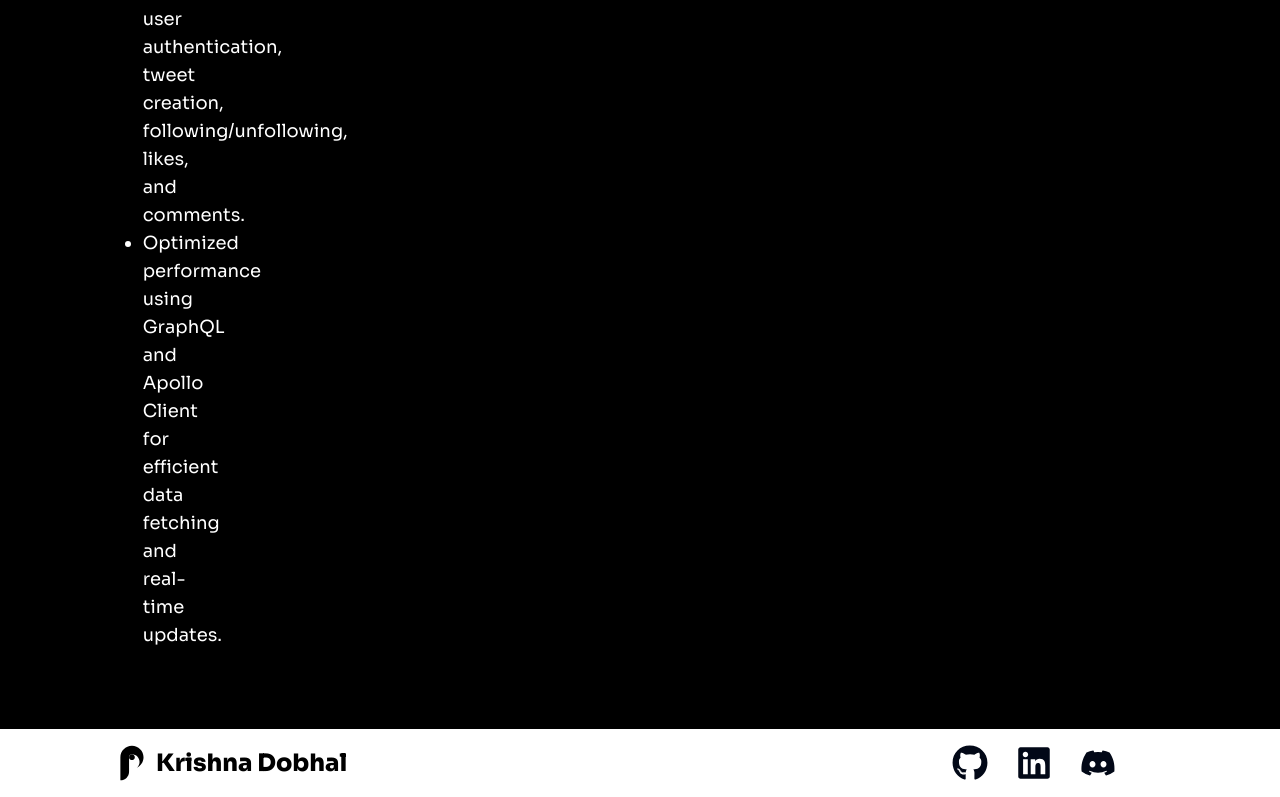
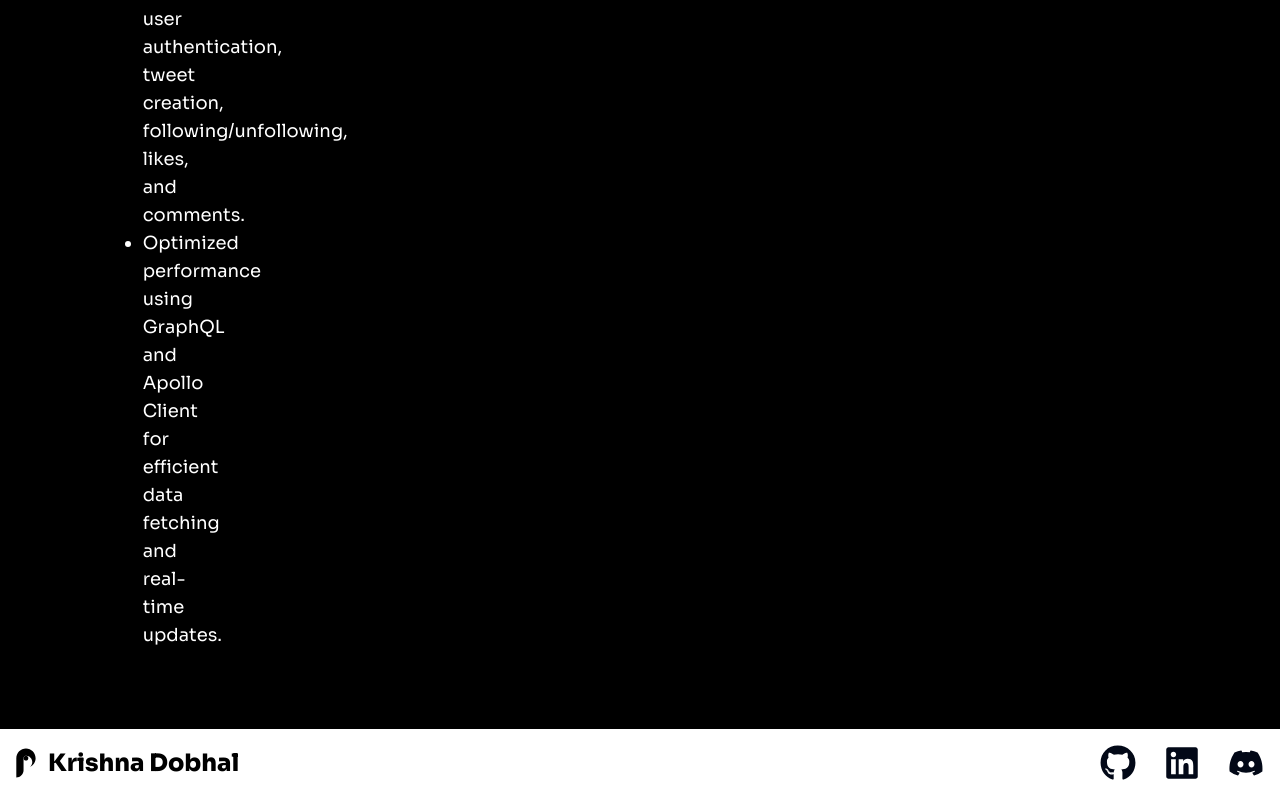
Before and after one commit to krishnadobhal/My-portfolio, a Next.js app: page / in a window 1280 px wide. Shown: the part 8356-9153 px from the top of the page. Built offline with nearby package versions, Linux system fonts and the light colour scheme.

Commit message:
Refactor Experience and Footer components for improved layout and responsiveness; adjust SVG dimensions for better visual consistency.

```diff
--- a/src/Component/Experience/page.tsx
+++ b/src/Component/Experience/page.tsx
@@ -45,7 +45,7 @@ export default function Experience() {
         <div className="text-white mt-32 flex flex-col gap-10 bg-black" id="experience">
             <div className="mt-16 flex flex-col gap-12 mb-28">
                 <div className="flex flex-col items-center">
-                    <div className=" text-6xl"><span>My</span><span className="font-extrabold ml-6">Experience</span></div>
+                    <div className="text-4xl md:text-6xl"><span>My</span><span className="font-extrabold ml-6">Experience</span></div>
                 </div>
                 {data.map((exp, index) => (
                     <div key={index}>
--- a/src/Component/Footer/page.tsx
+++ b/src/Component/Footer/page.tsx
@@ -4,15 +4,13 @@ import Link from "next/link";
 
 export default function Footer() {
     return (
-        <div className="bg-white p-4 max-w-full">
-            <div className="grid grid-cols-12">
-                <div className="col-span-1"></div>
-                <div className="col-span-8 flex text-2xl items-center text-black font-extrabold gap-3">
+        <div className="bg-white p-4 max-w-full flex justify-between items-center" >
+            <div className="flex text-xl md:text-2xl items-center text-black font-extrabold gap-3">
                 <Svg />
                 <div className="">Krishna Dobhal</div>
             </div>
-                <div className="col-span-3">
-                    <div className="flex gap-7 text-4xl text-right">
+            <div className="">
+                <div className="flex gap-7 text-2xl md:text-4xl text-right">
                     <div className="">
                         <Link href={"https://github.com/krishnadobhal/"}>
                             <FaGithub />
@@ -29,6 +27,5 @@ export default function Footer() {
                 </div>
             </div>
         </div>
-        </div>
     );
 }
--- a/src/Component/Navbar/svg.tsx
+++ b/src/Component/Navbar/svg.tsx
@@ -2,7 +2,7 @@
 export default function Svg() {
     return (
         <div>
-            <svg width="24" height="36" viewBox="0 0 24 36" fill="none" xmlns="http://www.w3.org/2000/svg">
+            <svg width="20" height="32" viewBox="0 0 24 36" fill="none" xmlns="http://www.w3.org/2000/svg">
                 <path d="M23.5294 12.2118C23.5294 16.8819 20.7623 20.9082 16.7793 22.7351C18.4612 21.3496 19.5322 19.248 19.5322 16.896C19.5322 12.7642 16.2259 9.40423 12.112 9.32046C12.0574 9.3167 12.0075 9.3167 11.9529 9.3167C11.8983 9.3167 11.8485 9.3167 11.7939 9.32046C10.2673 9.40328 9.05882 10.6663 9.05882 12.2108V26.6814C9.05882 31.4748 5.16988 35.3638 0.376465 35.3638V12.2118C0.376465 5.81928 5.56047 0.635284 11.9529 0.635284C18.3454 0.635284 23.5294 5.81928 23.5294 12.2118Z" fill="black" />
                 <path d="M13.9992 14.2582C15.1294 13.128 15.1294 11.2956 13.9992 10.1654C12.8689 9.03515 11.0365 9.03515 9.90629 10.1654C8.77608 11.2956 8.77608 13.128 9.90629 14.2582C11.0365 15.3884 12.8689 15.3884 13.9992 14.2582Z" fill="black" />
             </svg>
```
Lines whose indentation alone changed are shown as unchanged.
